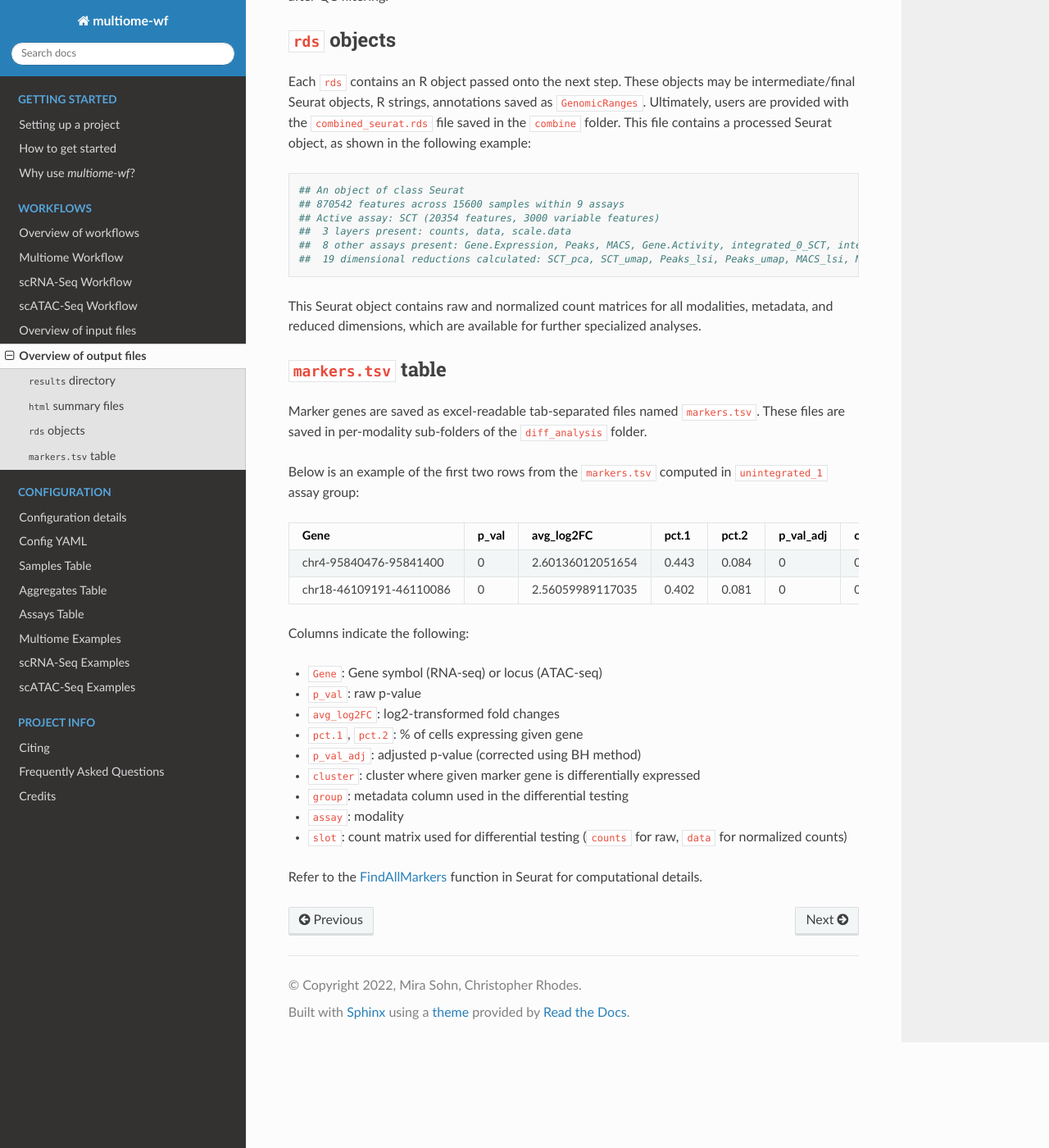
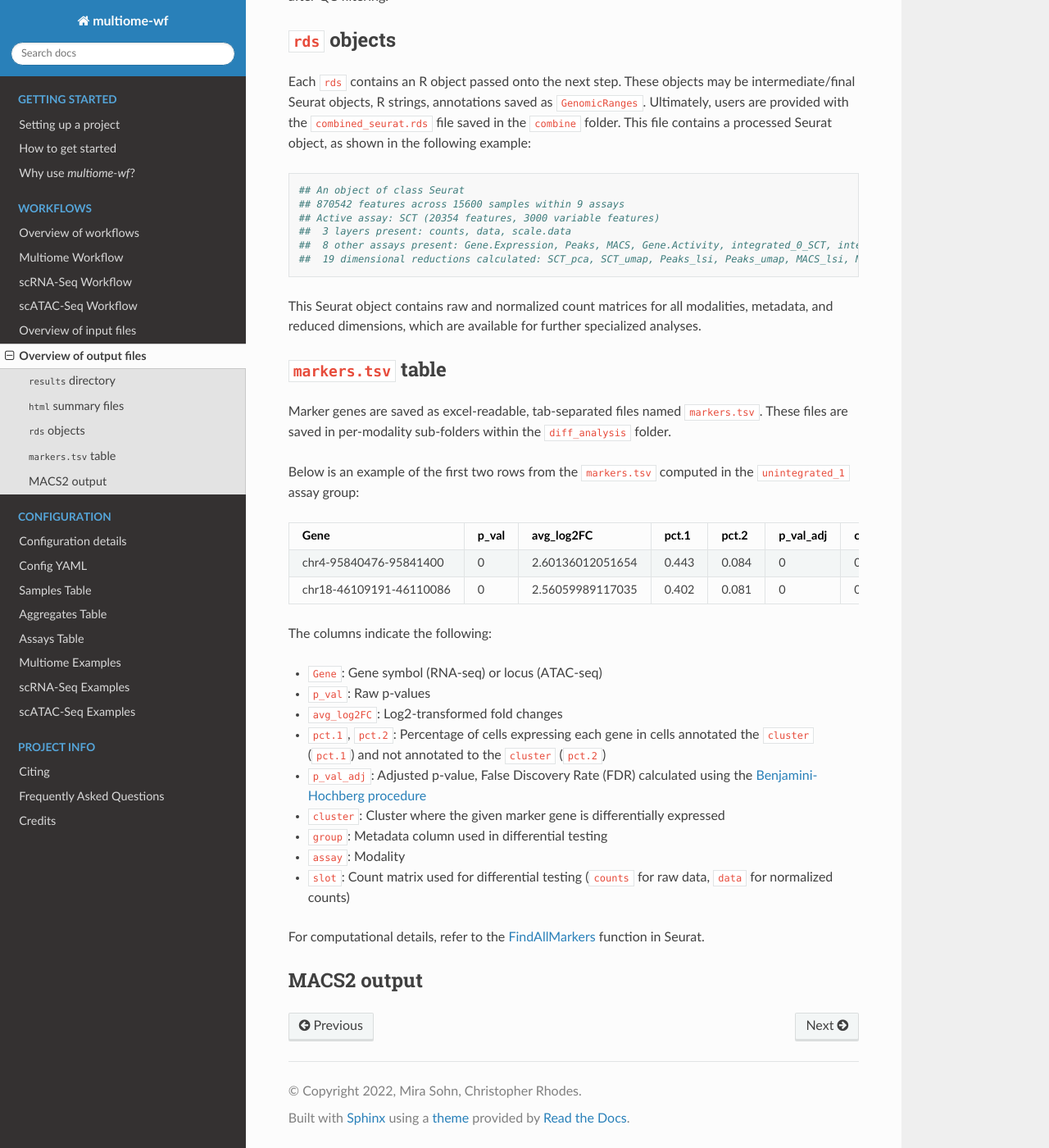
Before and after one commit to NICHD-BSPC/multiome-wf, a Sphinx documentation site: the page built from docs/workflows/overview-output.rst, in a window 1280 px wide and 1400 px high, scrolled down 3027 px. Shown: the whole window at 82% size. Built offline with Sphinx 7.4.7 and the Read the Docs theme 2.0.0, drawn with Linux system fonts in a browser that asks for light colours.

Commit message:
overview-output in progress

```diff
--- a/docs/workflows/overview-output.rst
+++ b/docs/workflows/overview-output.rst
@@ -198,11 +198,11 @@ dimensions, which are available for further specialized analyses.
 ``markers.tsv`` table
 ~~~~~~~~~~~~~~~~~~~~~
 
-Marker genes are saved as excel-readable tab-separated files named ``markers.tsv``. These files are
-saved in per-modality sub-folders of the ``diff_analysis`` folder.
+Marker genes are saved as excel-readable, tab-separated files named ``markers.tsv``. These files are
+saved in per-modality sub-folders within the ``diff_analysis`` folder.
 
-Below is an example of the first two rows from the ``markers.tsv`` computed in ``unintegrated_1`` assay
-group:
+Below is an example of the first two rows from the ``markers.tsv`` computed in the ``unintegrated_1``
+assay group:
 
 ======================= ===== ================ ===== ===== ========= ======= =============== ===== ====
 Gene                    p_val avg_log2FC       pct.1 pct.2 p_val_adj cluster group           assay slot
@@ -211,17 +211,24 @@ chr4-95840476-95841400  0     2.60136012051654 0.443 0.084 0         0       seu
 chr18-46109191-46110086 0     2.56059989117035 0.402 0.081 0         0       seurat_clusters Peaks data
 ======================= ===== ================ ===== ===== ========= ======= =============== ===== ====
 
-Columns indicate the following:
+The columns indicate the following:
 
 - ``Gene``: Gene symbol (RNA-seq) or locus (ATAC-seq)
-- ``p_val``: raw p-value
-- ``avg_log2FC``: log2-transformed fold changes
-- ``pct.1``, ``pct.2``: % of cells expressing given gene
-- ``p_val_adj``: adjusted p-value (corrected using BH method)
-- ``cluster``: cluster where given marker gene is differentially expressed
-- ``group``: metadata column used in the differential testing
-- ``assay``: modality
-- ``slot``: count matrix used for differential testing (``counts`` for raw, ``data`` for normalized counts)
+- ``p_val``: Raw p-values
+- ``avg_log2FC``: Log2-transformed fold changes
+- ``pct.1``, ``pct.2``: Percentage of cells expressing each gene in cells annotated the ``cluster``
+  (``pct.1``) and not annotated to the ``cluster`` (``pct.2``)
+- ``p_val_adj``: Adjusted p-value, False Discovery Rate (FDR) calculated using the
+  `Benjamini-Hochberg procedure <https://en.wikipedia.org/wiki/False_discovery_rate#BH_procedure>`_
+- ``cluster``: Cluster where the given marker gene is differentially expressed
+- ``group``: Metadata column used in differential testing
+- ``assay``: Modality
+- ``slot``: Count matrix used for differential testing (``counts`` for raw data,
+  ``data`` for normalized counts)
 
-Refer to the `FindAllMarkers <https://satijalab.org/seurat/reference/findallmarkers>`_ function in Seurat
-for computational details.
+For computational details, refer to the `FindAllMarkers
+<https://satijalab.org/seurat/reference/findallmarkers>`_ function in Seurat.
+
+
+MACS2 output
+~~~~~~~~~~~~
```
